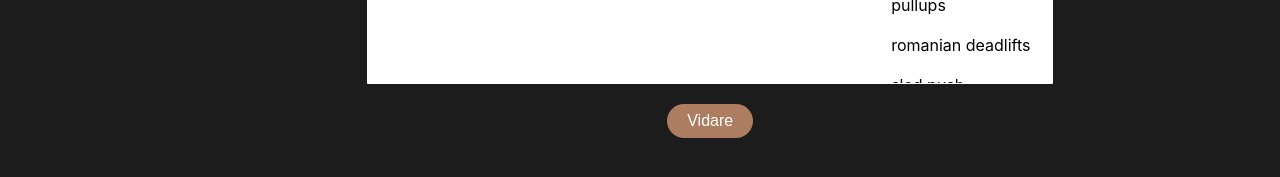
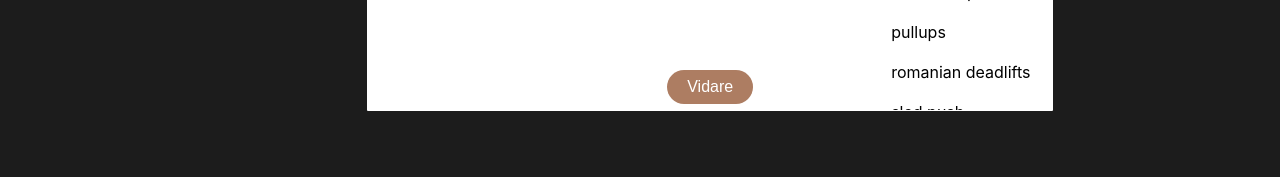
Before and after one commit to olaberglund/olaberglundxyz, a React (Create React App) app: page /traning/program in a window 1280 px wide. Shown: the part 615-792 px from the top of the page. Built offline with nearby package versions, Linux system fonts and the light colour scheme; no server answers; the database is empty; sample sign-in values are in the browser's storage.

Commit message:
create specific tabber for exercises/översikt

```diff
--- /dev/null
+++ b/src/components/Programming/ProgramsTabber.tsx
@@ -0,0 +1,25 @@
+import React from 'react';
+import ProgramForm from './ProgramForm';
+import Tabber from './Tabber';
+import { Tab } from './types';
+
+
+const ProgramsTabber: React.FC = ({ children }) => {
+
+  const tabs: Tab[] = [
+    {
+      title: "Nytt",
+      content: <><ProgramForm />{children}</>,
+    },
+    {
+      title: "Översikt",
+      content: <p>En översikt</p>,
+    }
+  ]
+
+  return (
+    <Tabber tabs={tabs} />
+  )
+}
+
+export default ProgramsTabber;
--- a/src/components/Programming/index.tsx
+++ b/src/components/Programming/index.tsx
@@ -1,30 +1,15 @@
 import React from 'react';
 import styled from 'styled-components';
-import ProgramForm from './ProgramForm';
-import Tabber from './Tabber';
-import { Tab } from './types';
+import ProgramsTabber from './ProgramsTabber';
 
 const Programming: React.FC = () => {
-
-  const tabs: Tab[] = [
-    {
-      title: "Nytt",
-      content: <ProgramForm />,
-    },
-    {
-      title: "Översikt",
-      content: <p>En översikt</p>,
-    }
-  ]
-
 
   return (
     <Wrapper>
       <MobileWrapper>
         <Border radius={10}>
-          <Tabber tabs={tabs} />
+          <ProgramsTabber><SaveButton type="button">Vidare</SaveButton></ProgramsTabber>
         </Border>
-        <SaveButton type="button">Vidare</SaveButton>
       </MobileWrapper>
     </Wrapper>
   )
@@ -87,23 +72,21 @@ const Wrapper = styled.div`
 `;
 
 const SaveButton = styled.button`
+  position: absolute;
   color: ${({ theme }) => theme.text.light};
   font-size: ${({ theme }) => theme.text.size.small};
   border-radius: 20px;
   border: none;
   padding: 8px 20px 8px 20px;
   background-color: ${({ theme }) => theme.color.quaternary};
+  bottom: 1%;
+  left: 50%;
+  transform: translateX(-50%);
 
   :hover {
     cursor: pointer;
     background-color: ${({ theme }) => theme.color.quaternary};
   }
-
-  @media(max-width: ${({ theme }) => theme.breakpoints.medium}) {
-    position: absolute;
-    bottom: 5%;
-    padding: 8px 30px 8px 30px;
-  }
 `;
 
 export default Programming;
--- a/src/components/Programming/styled.ts
+++ b/src/components/Programming/styled.ts
@@ -129,6 +129,7 @@ export const RemoveButton = styled.button`
 `
 export const TabWindow = styled.div`
   display: flex;
+  position: relative;
   flex-direction: column;
   color: ${({ theme }) => theme.text.light};
   height: 100%;
```
